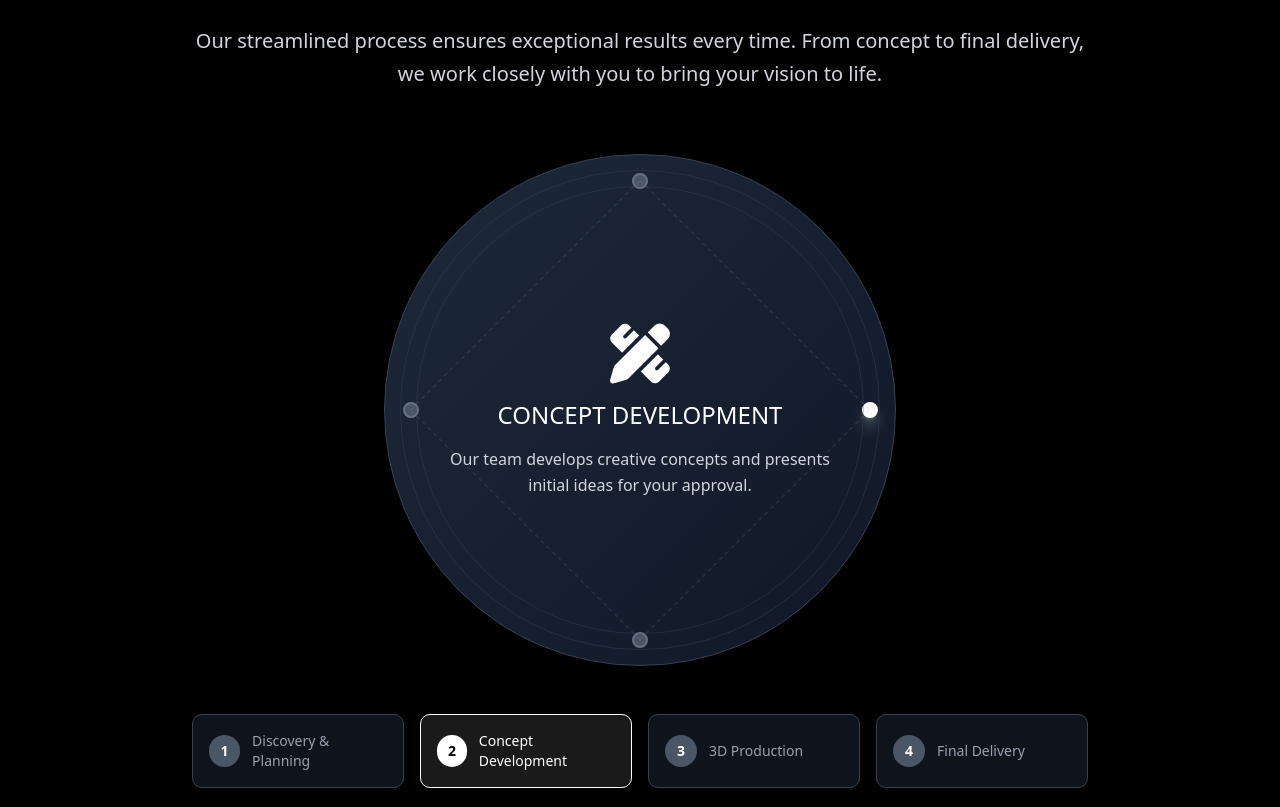
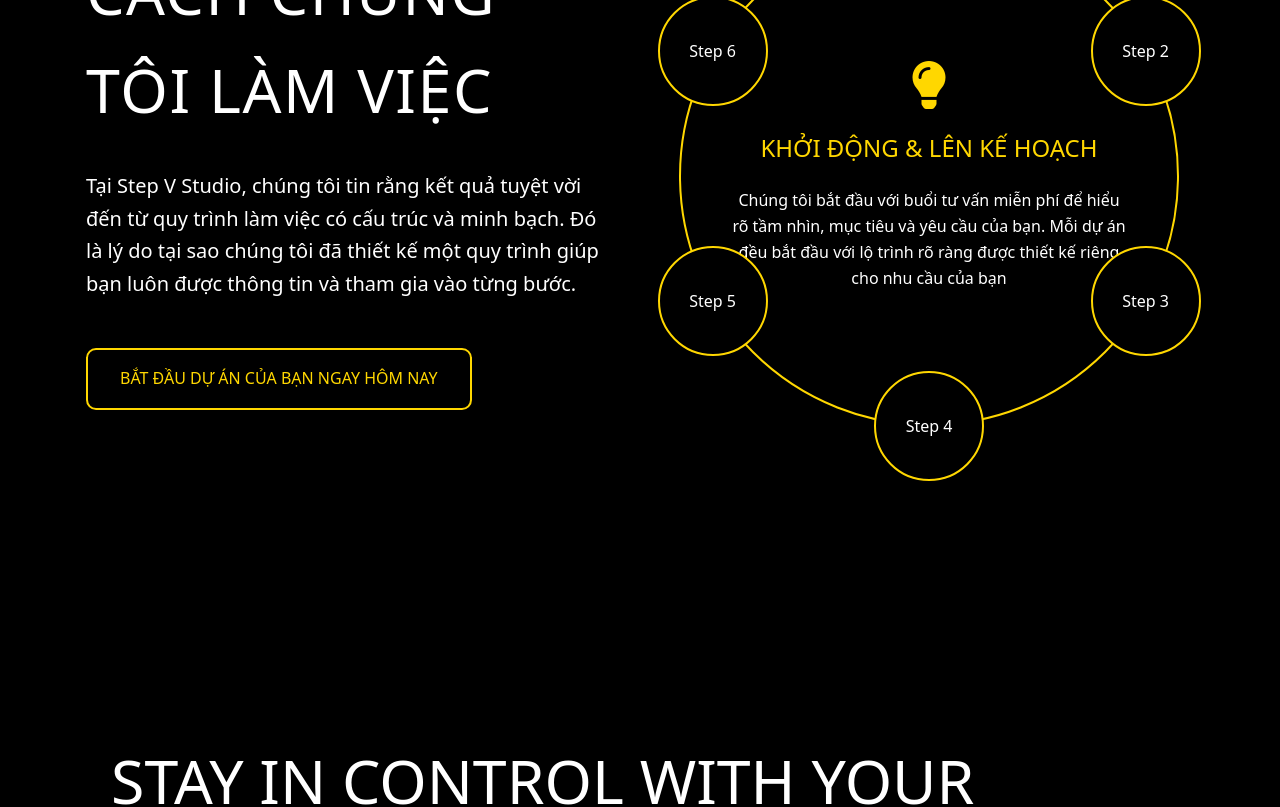
Before and after one commit to Hieubkav/stepv_nextjs, a Next.js app: page / in a window 1280 px wide. Shown: the part 8280-9087 px from the top of the page. Built offline with nearby package versions, Linux system fonts and the light colour scheme.

Commit message:
CÁCH CHÚNG TÔI LÀM VIỆC fix lại giao diện

```diff
--- a/package.json
+++ b/package.json
@@ -22,6 +22,8 @@
   },
   "devDependencies": {
     "@eslint/eslintrc": "^3",
+    "@stagewise-plugins/react": "^0.6.2",
+    "@stagewise/toolbar-next": "^0.6.2",
     "@tailwindcss/postcss": "^4",
     "@types/node": "^20",
     "@types/react": "^19",
--- a/src/app/layout.tsx
+++ b/src/app/layout.tsx
@@ -2,6 +2,7 @@ import type { Metadata } from "next";
 import { Inter } from "next/font/google";
 import "./globals.css";
 import Header from "@/components/layout/Header";
+import { StagewiseToolbar } from '@stagewise/toolbar-next';
 
 const inter = Inter({
   subsets: ["latin"],
@@ -35,6 +36,7 @@ export default function RootLayout({
         <link rel="stylesheet" href="https://cdnjs.cloudflare.com/ajax/libs/font-awesome/6.0.0/css/all.min.css" />
       </head>
       <body className={`${inter.variable} font-sans antialiased bg-black text-white min-h-screen`}>
+        <StagewiseToolbar />
         <Header />
         {children}
       </body>
--- a/src/components/sections/WeWorkSection.tsx
+++ b/src/components/sections/WeWorkSection.tsx
@@ -1,6 +1,6 @@
 'use client';
 
-import { useState, useEffect } from 'react';
+import { useState } from 'react';
 
 interface WorkStep {
   title: string;
@@ -15,158 +15,137 @@ interface WeWorkSectionProps {
 }
 
 const WeWorkSection = ({
-  title = 'How We Work',
-  subtitle = 'Our streamlined process ensures exceptional results every time. From concept to final delivery, we work closely with you to bring your vision to life.',
+  title = 'CÁCH CHÚNG TÔI LÀM VIỆC',
+  subtitle = 'Tại Step V Studio, chúng tôi tin rằng kết quả tuyệt vời đến từ quy trình làm việc có cấu trúc và minh bạch. Đó là lý do tại sao chúng tôi đã thiết kế một quy trình giúp bạn luôn được thông tin và tham gia vào từng bước.',
   steps = [
     {
-      title: 'Discovery & Planning',
-      description: 'We start by understanding your brand, goals, and vision to create the perfect strategy.',
+      title: 'KHỞI ĐỘNG & LÊN KẾ HOẠCH',
+      description: 'Chúng tôi bắt đầu với buổi tư vấn miễn phí để hiểu rõ tầm nhìn, mục tiêu và yêu cầu của bạn. Mỗi dự án đều bắt đầu với lộ trình rõ ràng được thiết kế riêng cho nhu cầu của bạn',
       icon: 'fa-lightbulb'
     },
     {
-      title: 'Concept Development',
-      description: 'Our team develops creative concepts and presents initial ideas for your approval.',
+      title: 'PHÁT TRIỂN Ý TƯỞNG',
+      description: 'Đội ngũ sáng tạo của chúng tôi phát triển các ý tưởng đổi mới và trình bày những ý tưởng ban đầu phù hợp với tầm nhìn thương hiệu và mục tiêu dự án của bạn',
       icon: 'fa-pencil-ruler'
     },
     {
-      title: '3D Production',
-      description: 'We bring your vision to life with cutting-edge 3D modeling and rendering technology.',
+      title: 'MÔ HÌNH HÓA & THIẾT KẾ',
+      description: 'Sử dụng các công cụ tiên tiến, chúng tôi tạo ra các mô hình 3D chi tiết, kết cấu và thiết lập ánh sáng để biến ý tưởng của bạn thành hiện thực',
       icon: 'fa-cube'
     },
     {
-      title: 'Final Delivery',
-      description: 'High-quality final assets delivered in your preferred format, ready for use.',
+      title: 'HOẠT HÌNH & HIỆU ỨNG',
+      description: 'Chúng tôi thêm hoạt hình động, hiệu ứng hình ảnh và đồ họa chuyển động để tạo ra nội dung hấp dẫn và cuốn hút',
+      icon: 'fa-play-circle'
+    },
+    {
+      title: 'ĐÁNH GIÁ & HOÀN THIỆN',
+      description: 'Chúng tôi làm việc chặt chẽ với bạn để đánh giá tiến độ, thu thập phản hồi và thực hiện các điều chỉnh cần thiết để đảm bảo sự hoàn hảo',
+      icon: 'fa-search'
+    },
+    {
+      title: 'BÀN GIAO CUỐI CÙNG',
+      description: 'Sản phẩm cuối cùng chất lượng cao được bàn giao theo định dạng bạn yêu cầu, sẵn sàng sử dụng trên tất cả các kênh marketing của bạn',
       icon: 'fa-check-circle'
     }
   ]
 }: WeWorkSectionProps) => {
   const [activeStep, setActiveStep] = useState(0);
-  const uniqueId = 'we-work-' + Math.random().toString(36).substr(2, 9);
 
-  // Auto-rotate steps every 5 seconds
-  useEffect(() => {
-    const interval = setInterval(() => {
-      setActiveStep((prev) => (prev + 1) % steps.length);
-    }, 5000);
-
-    return () => clearInterval(interval);
-  }, [steps.length]);
-
-  const handleStepClick = (stepIndex: number) => {
-    setActiveStep(stepIndex);
-  };
-
-  // Calculate positions for dots around the circle
+  // Calculate positions for step buttons around the circle
   const getStepPosition = (index: number, total: number) => {
     const angle = (index * 360) / total - 90; // Start from top
-    const radius = 45; // Percentage from center
-    const x = 50 + radius * Math.cos((angle * Math.PI) / 180);
-    const y = 50 + radius * Math.sin((angle * Math.PI) / 180);
+    const radius = 250; // Distance from center in pixels
+    const centerX = 250; // Center X of the 500px circle
+    const centerY = 250; // Center Y of the 500px circle
+    const x = centerX + radius * Math.cos((angle * Math.PI) / 180) - 55; // -55 to center the 110px button
+    const y = centerY + radius * Math.sin((angle * Math.PI) / 180) - 55; // -55 to center the 110px button
     return { x, y };
   };
 
   return (
-    <section className="py-20 bg-black text-white">
-      <div className="container mx-auto px-4">
-        {/* Header */}
-        <div className="text-center mb-16">
-          <h2 className="text-4xl md:text-5xl lg:text-6xl font-bold mb-6 leading-tight text-white">
+    <section className="py-20 bg-black text-white min-h-screen">
+      <div className="container mx-auto px-4 max-w-[1140px]">
+        {/* Grid Layout: Content + Circle */}
+        <div className="grid grid-cols-1 lg:grid-cols-2 gap-8 lg:gap-12 items-center">
+
+          {/* COL 1: CONTENT - Order 2 on mobile, 1 on desktop */}
+          <div className="order-2 lg:order-1 text-center lg:text-left">
+            <h2 className="text-[61px] font-light mb-8 text-white uppercase tracking-wide">
               {title}
             </h2>
-          <p className="text-lg md:text-xl text-gray-300 max-w-4xl mx-auto leading-relaxed">
+            <p className="text-[20px] font-light text-white leading-relaxed mb-12">
               {subtitle}
             </p>
+            <a
+              href="#contact"
+              className="inline-block px-8 py-4 border-2 border-[#FFD700] text-[#FFD700] uppercase font-medium rounded-lg hover:bg-[#FFD700] hover:text-black transition-all duration-300"
+            >
+              Bắt đầu dự án của bạn ngay hôm nay
+            </a>
           </div>
 
-        {/* Interactive Circle */}
-        <div className="max-w-4xl mx-auto">
-          <div className="relative aspect-square max-w-lg mx-auto">
-            {/* Main Circle */}
-            <div className="absolute inset-0 rounded-full bg-gradient-to-br from-gray-800 to-gray-900 border border-gray-700 shadow-2xl">
-              {/* Center Content */}
-              <div className="absolute inset-0 flex flex-col justify-center items-center text-center p-10 lg:p-16">
-                <div className="mb-4 text-white text-4xl lg:text-6xl">
+          {/* COL 2: CIRCLE WORKFLOW - Order 1 on mobile, 2 on desktop */}
+          <div className="order-1 lg:order-2">
+            <div className="relative w-full max-w-lg mx-auto" style={{ width: '500px', height: '500px' }}>
+            {/* Main Center Circle */}
+            <div className="absolute inset-0 w-[500px] h-[500px] rounded-full border-2 border-[#FFD700] bg-black flex flex-col justify-center items-center text-center p-12">
+              {/* Active Step Content */}
+              <div className="mb-6 text-[#FFD700] text-5xl">
                 <i className={`fa ${steps[activeStep]?.icon || 'fa-star'}`}></i>
               </div>
-                <h3 className="text-white text-xl lg:text-2xl uppercase leading-tight mb-4">
+              <h3 className="text-[#FFD700] text-2xl uppercase font-medium mb-6 leading-tight">
                 {steps[activeStep]?.title || 'Step Title'}
               </h3>
-                <p className="text-gray-300 font-light text-sm lg:text-base leading-relaxed">
+              <p className="text-white font-light text-base leading-relaxed">
                 {steps[activeStep]?.description || 'Step description'}
               </p>
             </div>
 
-              {/* Step Dots */}
+            {/* Step Buttons Around Circle */}
             {steps.map((step, index) => {
               const position = getStepPosition(index, steps.length);
               return (
                 <button
                   key={index}
-                    className={`absolute w-4 h-4 rounded-full border-2 transition-all duration-300 cursor-pointer hover:scale-125 ${
-                      activeStep === index
-                        ? 'bg-white border-white shadow-lg shadow-white/50'
-                        : 'bg-gray-600 border-gray-500 hover:bg-gray-500'
+                  className={`absolute w-[110px] h-[110px] rounded-full border-2 border-[#FFD700] bg-black flex items-center justify-center text-white font-medium transition-all duration-300 hover:bg-[#FFD700] hover:text-black ${
+                    activeStep === index ? 'bg-[#FFD700] text-black' : ''
                   }`}
                   style={{
-                      left: `${position.x}%`,
-                      top: `${position.y}%`,
-                      transform: 'translate(-50%, -50%)'
+                    left: `${position.x}px`,
+                    top: `${position.y}px`
                   }}
-                    onClick={() => handleStepClick(index)}
+                  onClick={() => setActiveStep(index)}
                   aria-label={`Step ${index + 1}: ${step.title}`}
-                  />
+                >
+                  Step {index + 1}
+                </button>
               );
             })}
 
-              {/* Connecting Lines */}
-              <svg className="absolute inset-0 w-full h-full pointer-events-none">
-                {steps.map((_, index) => {
-                  const currentPos = getStepPosition(index, steps.length);
-                  const nextPos = getStepPosition((index + 1) % steps.length, steps.length);
-
-                  return (
-                    <line
-                      key={index}
-                      x1={`${currentPos.x}%`}
-                      y1={`${currentPos.y}%`}
-                      x2={`${nextPos.x}%`}
-                      y2={`${nextPos.y}%`}
-                      stroke="rgba(156, 163, 175, 0.3)"
-                      strokeWidth="1"
-                      strokeDasharray="4,4"
-                    />
-                  );
-                })}
-              </svg>
+            {/* Hidden Content for Other Steps */}
+            {steps.map((step, index) => (
+              index !== activeStep && (
+                <div
+                  key={`hidden-${index}`}
+                  className="absolute inset-0 opacity-0 invisible"
+                  style={{ transition: 'opacity 0.3s ease, visibility 0.3s ease' }}
+                >
+                  <div className="w-full h-full flex flex-col justify-center items-center text-center p-12">
+                    <div className="mb-6 text-[#FFD700] text-5xl">
+                      <i className={`fa ${step.icon}`}></i>
                     </div>
-
-            {/* Decorative Rings */}
-            <div className="absolute inset-4 rounded-full border border-gray-700/50"></div>
-            <div className="absolute inset-8 rounded-full border border-gray-600/30"></div>
+                    <h3 className="text-[#FFD700] text-2xl uppercase font-medium mb-6 leading-tight">
+                      {step.title}
+                    </h3>
+                    <p className="text-white font-light text-base leading-relaxed">
+                      {step.description}
+                    </p>
                   </div>
-
-          {/* Step Indicators Below */}
-          <div className="mt-12 grid grid-cols-2 md:grid-cols-4 gap-4">
-            {steps.map((step, index) => (
-              <button
-                key={index}
-                className={`p-4 rounded-lg border transition-all duration-300 text-left ${
-                  activeStep === index
-                    ? 'bg-white/10 border-white text-white'
-                    : 'bg-gray-800/50 border-gray-700 text-gray-400 hover:bg-gray-700/50'
-                }`}
-                onClick={() => handleStepClick(index)}
-              >
-                <div className="flex items-center space-x-3">
-                  <div className={`w-8 h-8 rounded-full flex items-center justify-center text-sm font-bold ${
-                    activeStep === index ? 'bg-white text-black' : 'bg-gray-600 text-white'
-                  }`}>
-                    {index + 1}
                 </div>
-                  <span className="font-medium text-sm">{step.title}</span>
+              )
+            ))}
             </div>
-              </button>
-            ))}
           </div>
         </div>
       </div>
@@ -176,37 +155,51 @@ const WeWorkSection = ({
 
       {/* Custom Styles */}
       <style jsx>{`
-        /* Smooth transitions */
-        .transition-all {
-          will-change: transform, background-color, border-color;
+        /* Smooth transitions for interactive elements */
+        button {
+          transition: all 0.3s ease;
         }
 
-        /* Pulse animation for active step */
-        .shadow-yellow-500\\/50 {
-          animation: pulse 2s ease-in-out infinite;
+        button:hover {
+          transform: scale(1.05);
         }
 
-        @keyframes pulse {
-          0%, 100% {
-            box-shadow: 0 0 0 0 rgba(234, 179, 8, 0.7);
+        /* Ensure proper font rendering */
+        h2, h3 {
+          font-family: inherit;
         }
-          50% {
-            box-shadow: 0 0 0 10px rgba(234, 179, 8, 0);
+
+        /* Responsive adjustments */
+        @media (max-width: 1024px) {
+          h2 {
+            font-size: 3rem !important;
+            text-align: center;
+          }
+
+          .order-2 {
+            text-align: center;
           }
         }
 
-        /* Responsive adjustments */
         @media (max-width: 768px) {
-          .aspect-square {
-            max-width: 300px;
+          .container {
+            padding: 0 1rem;
           }
 
-          .inset-10 {
-            inset: 2rem;
+          h2 {
+            font-size: 2.5rem !important;
           }
 
-          .lg\\:p-16 {
-            padding: 1.5rem;
+          .relative {
+            transform: scale(0.7);
+            margin: -75px 0;
+          }
+        }
+
+        @media (max-width: 480px) {
+          .relative {
+            transform: scale(0.5);
+            margin: -125px 0;
           }
         }
       `}</style>
```
Also changed, not shown: 1 other file (tests, documents, lock files or other folders). Lines whose indentation alone changed are shown as unchanged.
